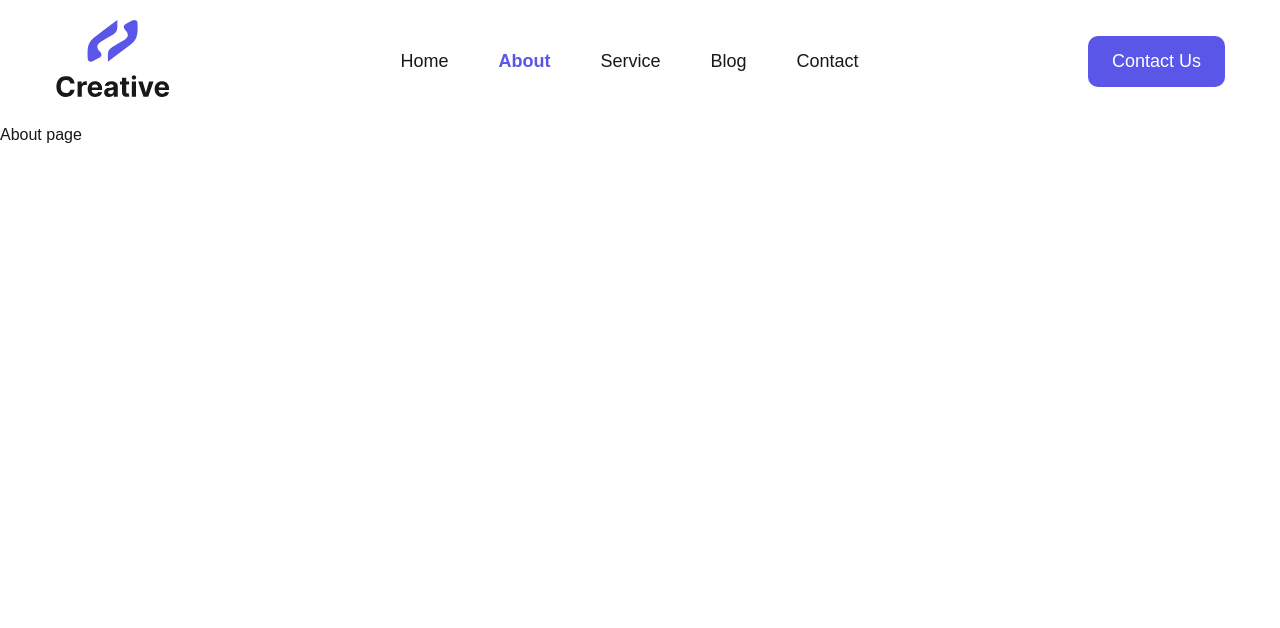
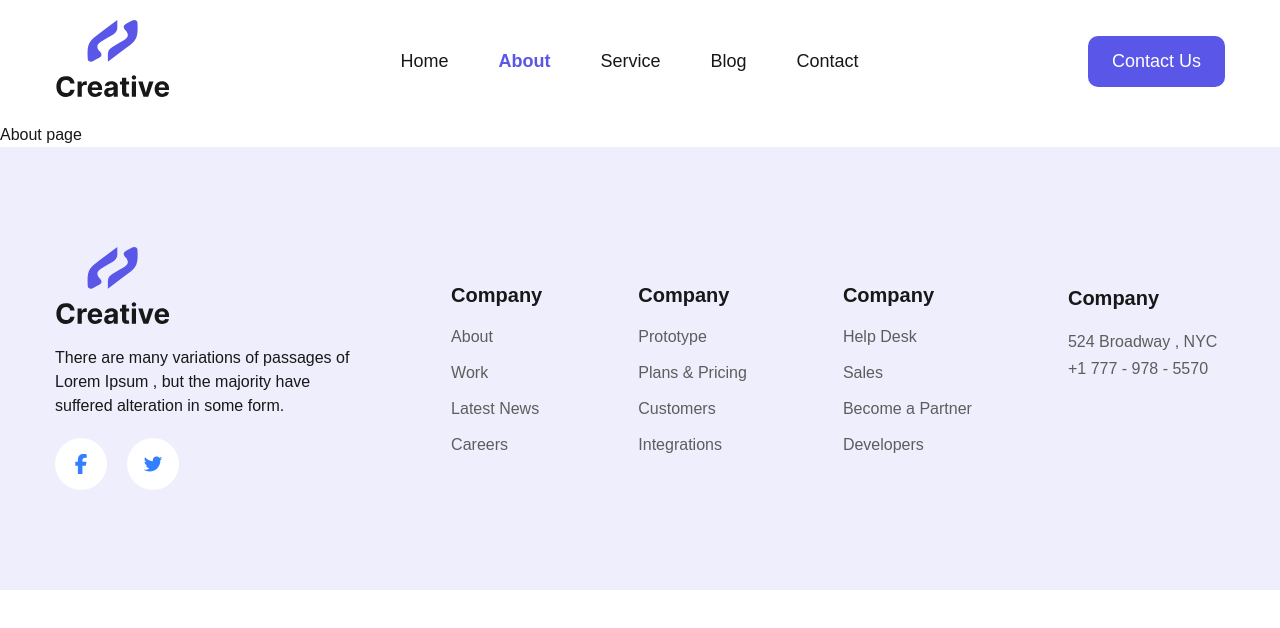
Before and after one commit to MostafaKamalAsif/Creative-Agency, a Next.js app: page /about in a window 1280 px wide. Shown: the top 628 px of the page. Built offline with nearby package versions, Linux system fonts and the light colour scheme.

Commit message:
Designe complete

```diff
--- /dev/null
+++ b/src/Components/Icon/IconButton.jsx
@@ -0,0 +1,16 @@
+"use client"
+import React from 'react'
+import { FaFacebookF } from "react-icons/fa6";
+import { IoLogoTwitter } from "react-icons/io";
+import Flex from '../Flex';
+const IconButton = () => {
+  return (
+    <Flex className='gap-x-5'>
+    <div className=" p-4 rounded-full text-center bg-white"><FaFacebookF className='text-[#337FFF] text-xl'/></div>
+    <div className=" p-4 rounded-full text-center bg-white"><IoLogoTwitter className='text-[#337FFF] text-xl'/></div>
+
+</Flex>
+  )
+}
+
+export default IconButton
--- /dev/null
+++ b/src/Components/Sections/Footer.jsx
@@ -0,0 +1,74 @@
+import React from 'react'
+import Container from '../Container'
+import Flex from '../Flex'
+import Image from 'next/image'
+import Logo from '/public/Logo.svg'
+
+import IconButton from '../Icon/IconButton'
+const Footer = () => {
+  return (
+    <>
+    <div className="py-[100px] bg-[#5956E8]/10">
+<Container>
+    <Flex className={'justify-between'}>
+        <div className="">
+<Image src={Logo} alt='Logo'/>
+<p className='pt-4 pb-5 w-[300px]'>There are many variations of passages of Lorem Ipsum , but the majority have suffered alteration in some form.</p>
+<IconButton/>
+        </div>
+        <div className="text-start">
+            <h3 className='text-xl font-semibold'>Company</h3>
+            <div className="pt-4">
+                <ul className='space-y-3 text-[16px] text-[#5D5D5D] text-start'>
+                    <li>About</li>
+                    <li>Work</li>
+                    <li>Latest News</li>
+                    <li>Careers</li>
+
+
+                </ul>
+            </div>
+        </div>
+        <div className="text-start">
+
+            <h3 className='text-xl font-semibold'>Company</h3>
+            <div className="pt-4">
+                <ul className='space-y-3 text-[16px] text-[#5D5D5D] text-start'>
+                    <li>Prototype</li>
+                    <li>Plans & Pricing</li>
+                    <li>Customers</li>
+                    <li>Integrations</li>
+
+
+                </ul>
+            </div>
+
+        </div>
+
+        <div className="text-start">
+            <h3 className='text-xl font-semibold'>Company</h3>
+            <div className="pt-4">
+                <ul className='space-y-3 text-[16px] text-[#5D5D5D] text-start'>
+                    <li>Help Desk</li>
+                    <li>Sales</li>
+                    <li>Become a Partner</li>
+                    <li>Developers</li>
+
+                </ul>
+            </div>
+        </div>
+
+        <div className="-mt-18">
+            <h3 className='text-xl font-semibold'>Company</h3>
+            <p className='text-[#5D5D5D] w-[157px] pt-4  text-[16px] leading-[27px]'>524 Broadway , NYC
++1 777 - 978 - 5570</p>
+
+        </div>
+    </Flex>
+</Container>
+    </div>
+    </>
+  )
+}
+
+export default Footer
--- a/src/app/layout.js
+++ b/src/app/layout.js
@@ -1,6 +1,7 @@
 import Header from "@/Components/Sections/Header";
 import { Geist, Geist_Mono } from "next/font/google";
 import "./globals.css";
+import Footer from "@/Components/Sections/Footer";
 
 const geistSans = Geist({
   variable: "--font-geist-sans",
@@ -25,6 +26,7 @@ export default function RootLayout({ children }) {
       >
         <Header/>
         {children}
+        <Footer/>
       </body>
     </html>
   );
```
